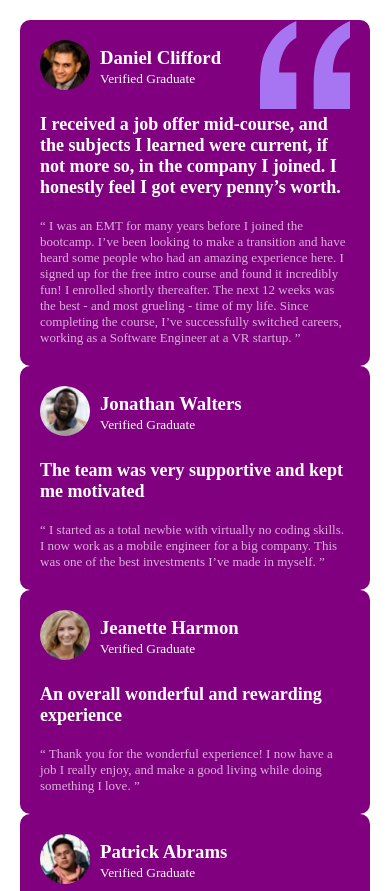
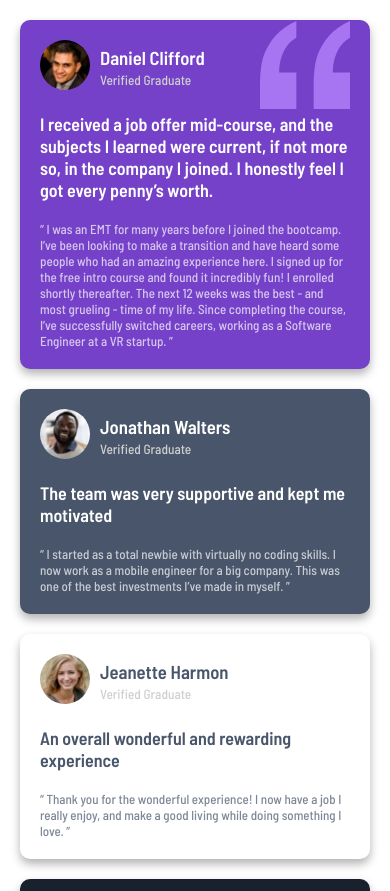
Before and after one commit to PedroHSN/Testimonials-grid-section, a plain HTML site: page index.html in a window 390 px wide. Shown: the top 891 px of the page. Drawn offline with Linux system fonts and the light colour scheme.

Commit message:
css mobile

```diff
--- a/style.css
+++ b/style.css
@@ -2,18 +2,42 @@
     margin: 0;
     padding: 0;
     box-sizing: border-box;
+    font-family: 'Barlow Semi Condensed', sans-serif;
 }
 
 .container {
+    display: grid;
+    grid-template-columns: 1fr;
+    gap: 20px;
     margin: 20px;
+}
+small {
+    color: hsl(0, 0%, 81%);
 }
 
 .cards {
     position: relative;
     padding: 20px;
-    background-color: purple;
     border-radius: 10px;
     color: #fff;
+    box-shadow: 0 5px 10px rgba(0, 0, 0, 0.3);
+}
+
+.cards.violet {
+    background-color: hsl(263, 55%, 52%);
+}
+
+.cards.grayish {
+   background-color: hsl(217, 19%, 35%);
+}
+
+.cards.blackish {
+   background-color: hsl(219, 29%, 14%);
+}
+
+.cards.white {
+    background: hsl(0, 0%, 100%);
+    color: hsl(217, 19%, 35%);
 }
 
 .cards .quotes {
```
